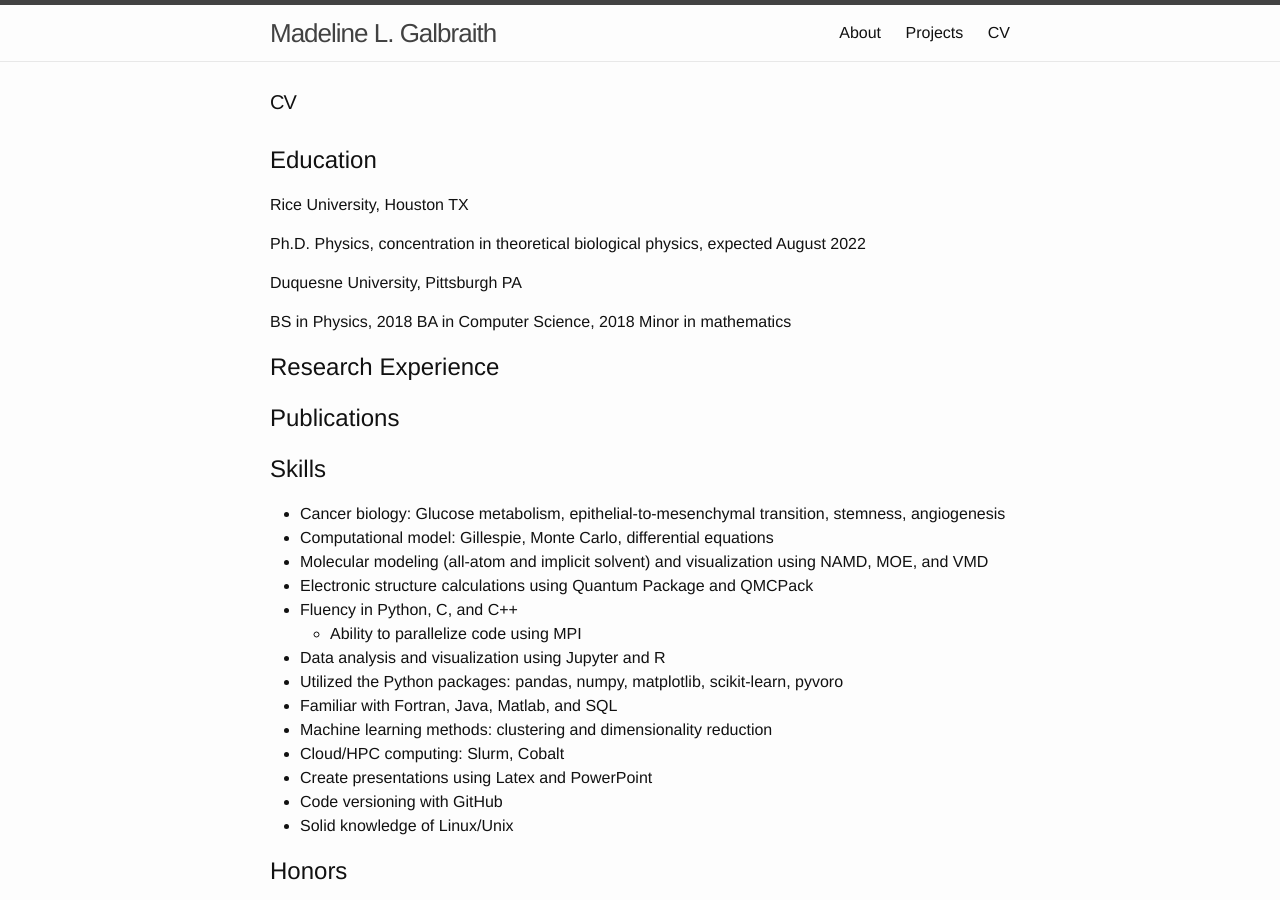
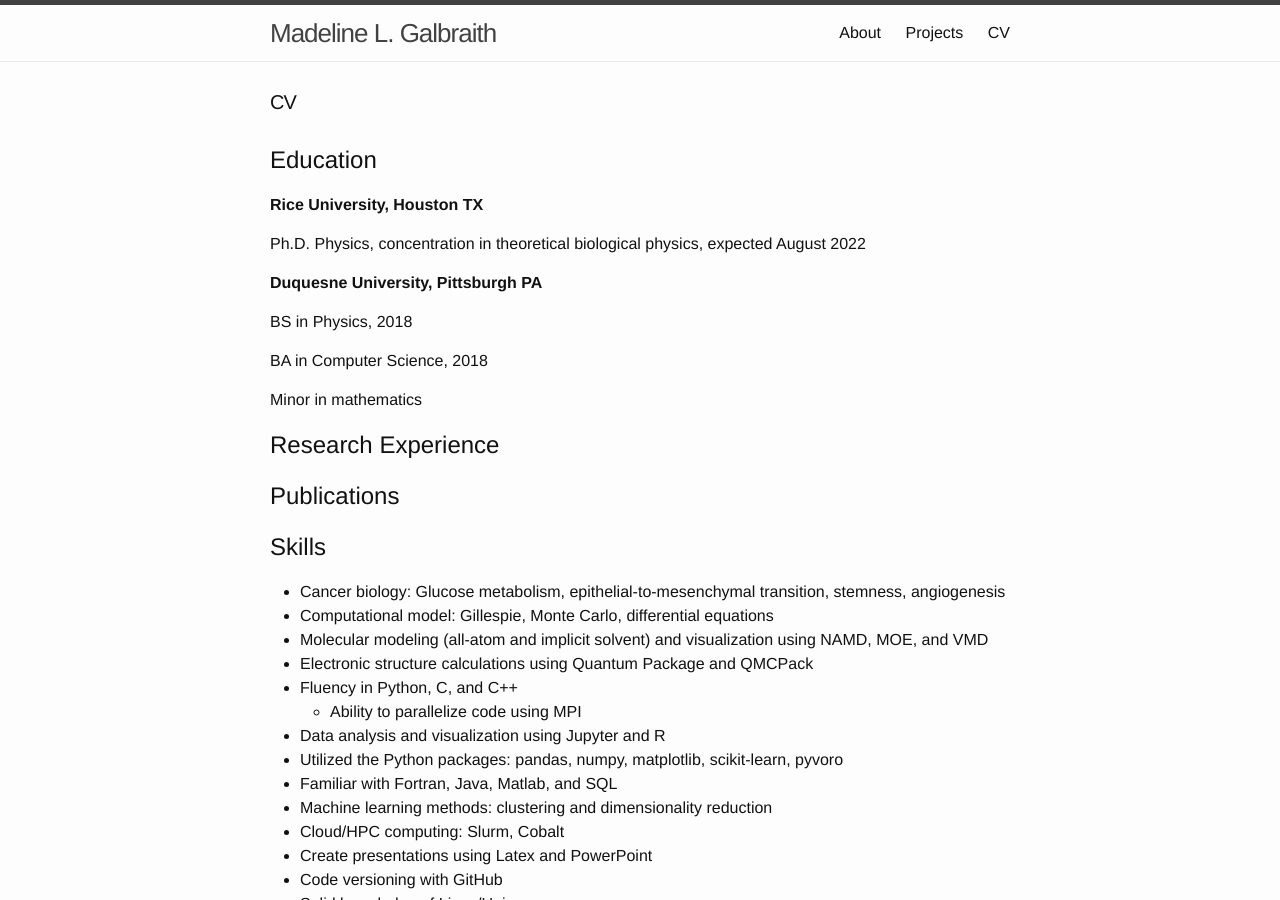
Before and after one commit to madgal/madgal.github.io, a Jekyll site: the page built from resume.md, in a window 1280 px wide and 900 px high. Built offline with Jekyll 4.4.1, drawn with Linux system fonts in a browser that asks for light colours.

```diff
--- a/resume.md
+++ b/resume.md
@@ -7,14 +7,17 @@ permalink: /resume/
 
 Education
 =========
-Rice University, Houston TX
+**Rice University, Houston TX**
 
 Ph.D. Physics, concentration in theoretical biological physics, expected August 2022
 
-Duquesne University, Pittsburgh PA
+
+**Duquesne University, Pittsburgh PA**
 
 BS in Physics, 2018
+
 BA in Computer Science, 2018
+
 Minor in mathematics
 
 Research Experience
```
